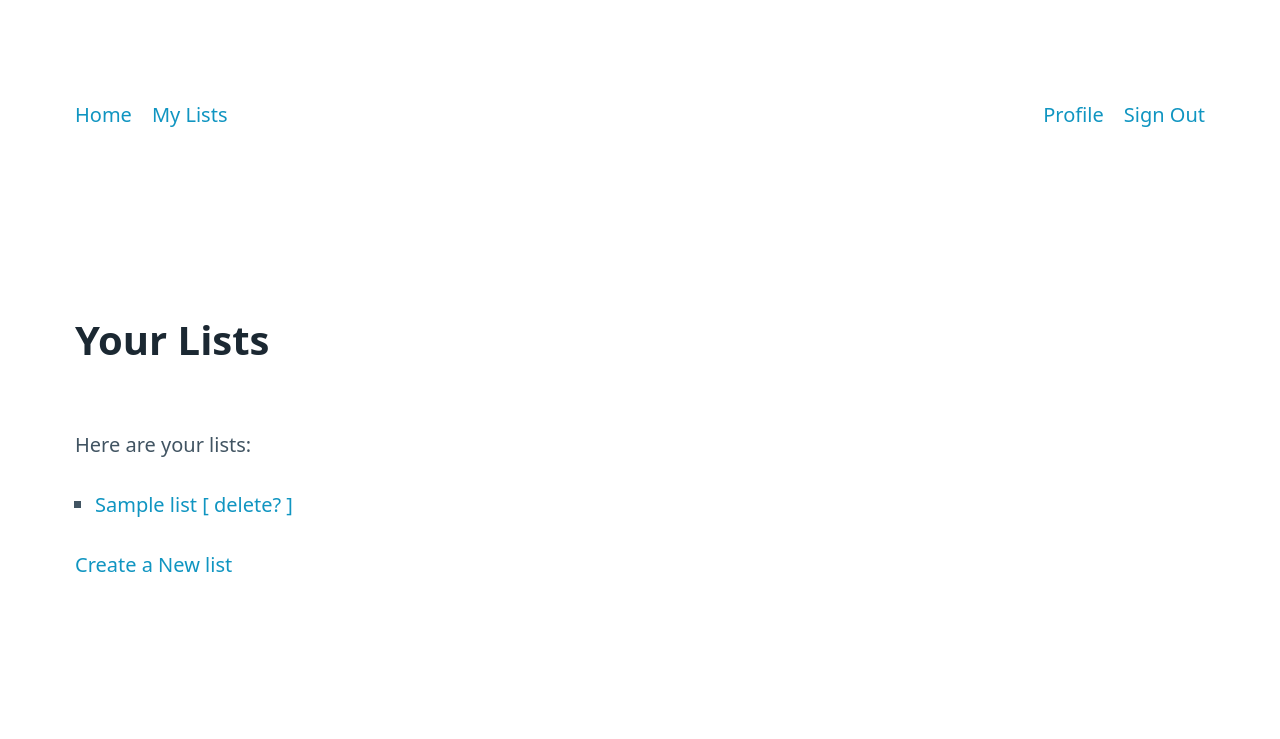
After one commit to manusdextra/dibs, a Flask app: page /lists/ in a window 1280 px wide. The commit adds this page. Shown: the top 739 px of the page. Run offline with Flask 3, Linux system fonts and the light colour scheme; a user stored in the database is signed in; tables that the repository leaves empty hold one stand-in row (values such as "Sample post").

Commit message:
Add 'My List' page, route

```diff
--- a/app/main/views.py
+++ b/app/main/views.py
@@ -49,18 +49,33 @@ def create():
             author=current_user._get_current_object(),
         )
         db.session.add(newlist)
-        return redirect(url_for("main.index"))
-    lists = List.query.order_by(List.timestamp.desc()).all()
+        db.session.commit()
+        return redirect(url_for("main.list", list_id=newlist.id))
     return render_template(
         "create.html",
         form=form,
-        lists=lists,
+    )
+
+@main.route("/lists/", methods=["GET", "POST"])
+@login_required
+def lists():
+    """
+    Show lists you have created yourself
+    """
+    lists = List.query.filter_by(author_id=current_user.id).all()
+    return render_template(
+            "lists.html",
+            lists=lists,
     )
 
 
-@main.route("/read/<list_id>", methods=["GET", "POST"])
+
+@main.route("/lists/<list_id>", methods=["GET", "POST"])
 @login_required
-def read(list_id):
+def list(list_id):
+    """
+    Show a single list by ID
+    """
     form = ItemForm()
     if current_user.can(Permission.READ) and form.validate_on_submit():
         newitem = Item(
@@ -70,7 +85,7 @@ def read(list_id):
             list_id=list_id,
         )
         db.session.add(newitem)
-        return redirect(url_for("main.read", list_id=list_id))
+        return redirect(url_for("main.list", list_id=list_id))
     currentlist = List.query.filter_by(id=list_id).first()
     items = Item.query.filter_by(list_id=list_id).all()
     return render_template(
@@ -79,6 +94,16 @@ def read(list_id):
         items=items,
         form=form,
     )
+
+
+@main.route("/lists/<list_id>/delete", methods=["GET", "POST"])
+@login_required
+def delete_list(list_id):
+    currentlist = List.query.filter_by(id=list_id).first()
+    if current_user.can(Permission.DELETE):
+        db.session.delete(currentlist)
+    flash(f" Your list \"{currentlist.title}\" has been deleted")
+    return redirect(url_for("main.lists"))
 
 
 @main.route("/admin")
--- a/app/templates/base.html
+++ b/app/templates/base.html
@@ -14,6 +14,7 @@
     <nav>
     <ul>
       <li><a href="{{url_for("main.index")}}">Home</a></li>
+      <li><a href="{{url_for("main.lists")}}">My Lists</a></li>
     </ul>
     <ul>
       {% if current_user.is_authenticated %}
--- /dev/null
+++ b/app/templates/lists.html
@@ -0,0 +1,22 @@
+{% extends "base.html" %} {% block title %}dibs - Your Lists{% endblock %}
+{% block head %} {{ super() }} {% endblock %}
+{% block body %}
+<main class="container">
+  <section>
+    <h1>
+      Your Lists
+    </h1>
+    {% if lists %}
+    <p>Here are your lists:</p>
+    <ul>
+      {% for list in lists %}
+      <li>
+        <div><a href="{{ url_for("main.list", list_id=list.id) }}">{{ list.title }}</a> <a href="{{ url_for("main.delete_list", list_id=list.id) }}">[ delete? ]</a></div>
+      </li>
+      {% endfor %}
+    </ul>
+    {% endif %}
+      <a href="{{ url_for("main.create") }}">Create a New list</a>
+  </section>
+</main>
+{% endblock %}
```
Also changed, not shown: app/templates/index.html (+1 -11 lines), app/templates/list.html (+8 -0 lines).
